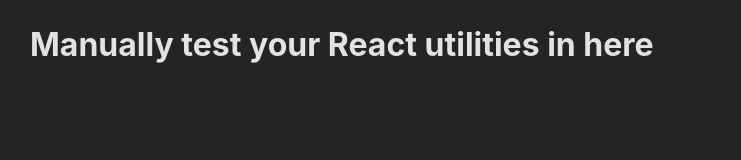
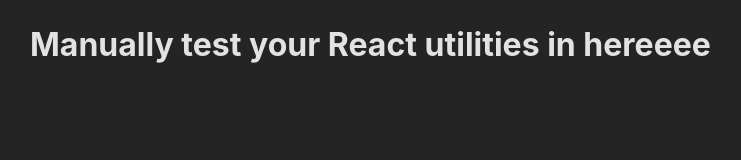
Before and after one commit to ivanatias/ezreact, a React (Vite) app in the folder packages/main/: page / in a window 1280 px wide. Shown: the top 160 px of the page, without its empty margins (18-759 px from the left). Built offline with nearby package versions, Linux system fonts and the light colour scheme.

Commit message:
👀 chore: change filename

```diff
--- a/packages/main/src/main.tsx
+++ b/packages/main/src/main.tsx
@@ -1,6 +1,6 @@
 import React from 'react'
 import ReactDOM from 'react-dom/client'
-import { ManuallyTestInHere } from './manually-test-here.tsx'
+import { ManuallyTestInHere } from './manual-test.tsx'
 import './index.css'
 
 // biome-ignore lint/style/noNonNullAssertion: <just ignore>
--- a/packages/main/src/manually-test-here.tsx
+++ b/packages/main/src/manual-test.tsx
@@ -3,5 +3,5 @@
 // Leave it as found for other contributors to use.
 
 export function ManuallyTestInHere() {
-  return <h1>Manually test your React utilities in here</h1>
+  return <h1>Manually test your React utilities in hereeee</h1>
 }
```
